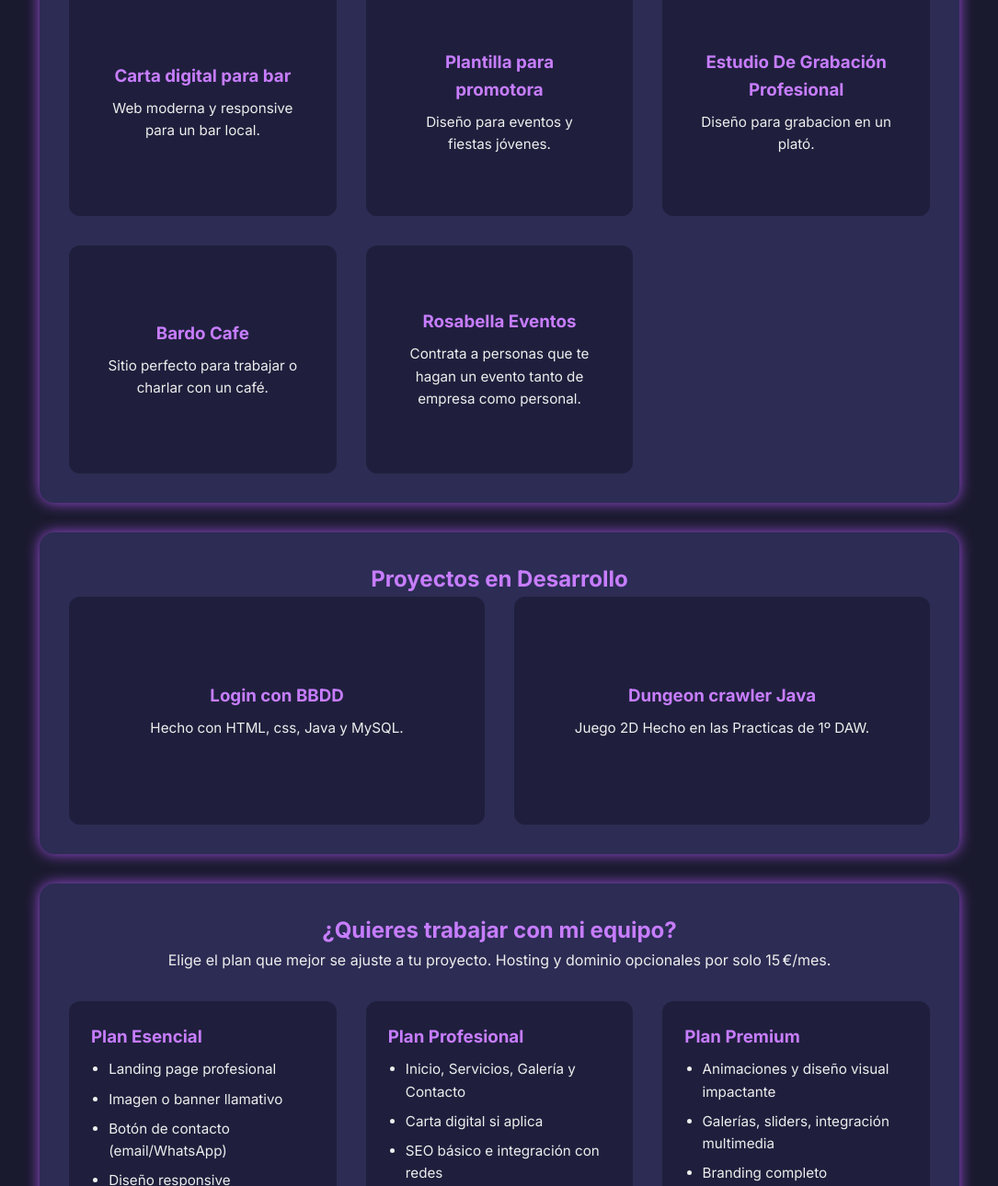
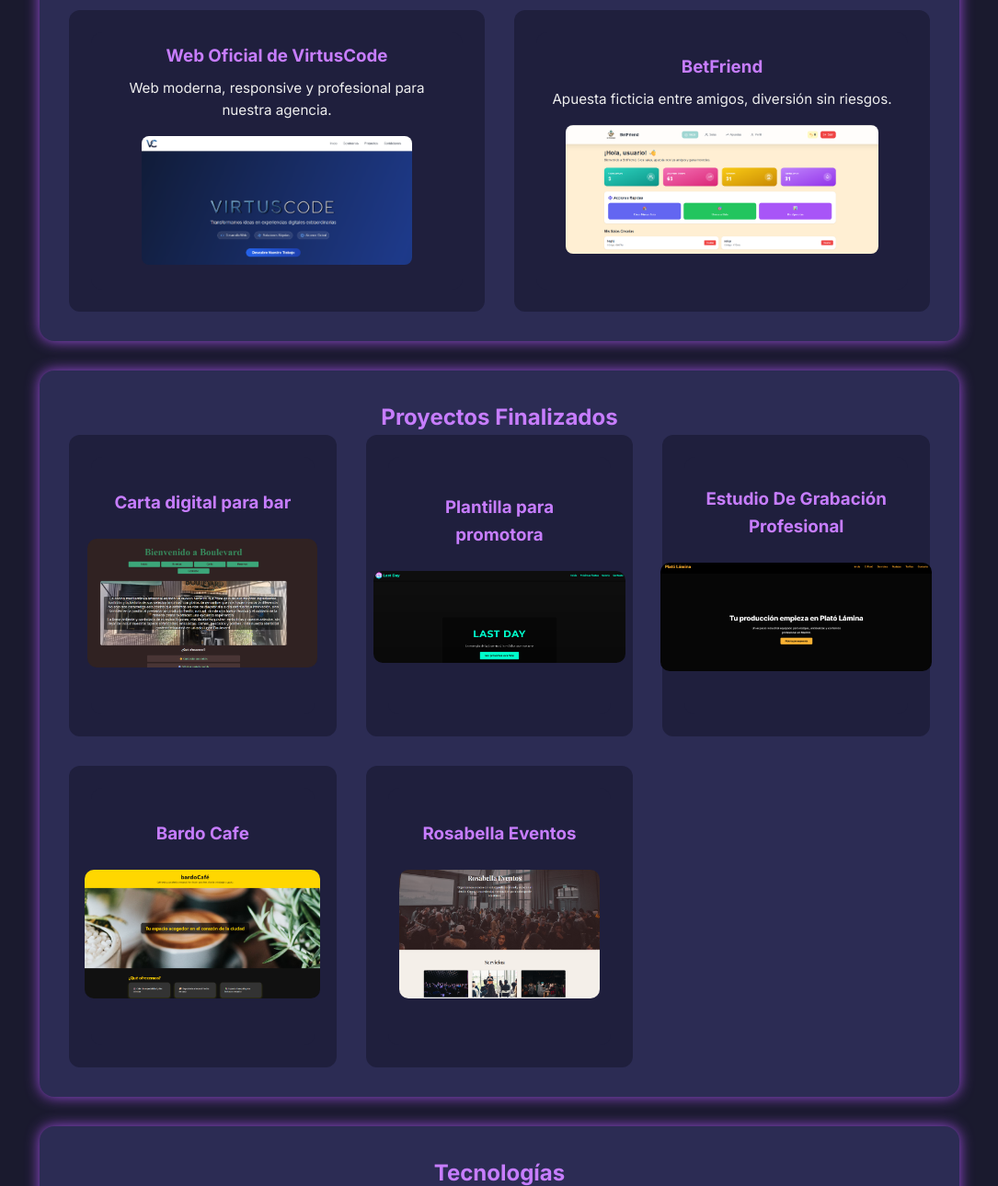
Before and after one commit to frxnchu/frxnchu, a plain HTML site: page index.html in a window 1280 px wide. Shown: the part 653-1943 px from the top of the page at 92% size, without its empty margins (97-1182 px from the left). Drawn offline with Linux system fonts and the light colour scheme.

Commit message:
Add files via upload

```diff
--- a/index.html
+++ b/index.html
@@ -55,11 +55,12 @@
         .card-inner {
             position: relative;
             width: 100%;
-            height: 200px;
+            min-height: 280px;
             text-align: center;
             transition: transform 0.6s;
             transform-style: preserve-3d;
         }
+
         .card-front, .card-back {
             position: absolute;
             width: 100%;
@@ -76,6 +77,16 @@
             background: #1f1f3d;
             color: #fff;
         }
+        .card-front img {
+            max-width: 100%;
+            max-height: 140px;
+            object-fit: contain;
+            margin-top: 1rem;
+            margin-bottom: 1rem;
+            border-radius: 10px;
+        }
+
+
         .card-back {
             background: #3f3f74;
             color: #fff;
@@ -232,12 +243,11 @@
     <br>
     <h2>Estudios</h2>
     <p>Estudiante de Desarrollo de Aplicaciones Web (DAW)</p>
-    <p>Actualmente cursando el bootcamp Full Stack Open de la Universidad de Helsinki</p>
-    <p>Grado Medio Sistemas Microinformacticos y Redes</p>
+    <p>Grado Medio Sistemas Microinformacticos y Redes (SMR)</p>
     <br>
     <h2>Experiencia</h2>
-    <p>Junior Consultant → Wise Security Global</p>
-    <p>Becario de Sistemas → Inetum</p>
+    <p>Junior IT Consultant → Wise Security Global (6 meses)</p>
+    <p>Becario de Sistemas → Inetum (3 meses)</p>
     <br>
     <h2>Sitios de Interés</h2>
     <div class="contact">
@@ -245,6 +255,47 @@
         <a href="https://www.linkedin.com/in/francisco-molina-aranda/" target="_blank">LinkedIn</a>
     </div>
 </section>
+
+<section>
+    <h2>Emprendimiento (junto a MichelAngelo)</h2>
+    <p style="text-align:center; margin-bottom: 1.5rem;">
+        Proyectos desarrollados como parte de VirtusCode.
+    </p>
+    <div class="projects">
+
+        <!-- Proyecto 1: VirtusCode -->
+        <div class="card">
+            <div class="card-inner">
+                <div class="card-front">
+                    <h3>Web Oficial de VirtusCode</h3>
+                    <p>Web moderna, responsive y profesional para nuestra agencia.</p>
+                    <img src="virtus.png" alt="Los Nens - VirtusCode" style="max-width: 100%; border-radius: 8px;">
+                </div>
+                <div class="card-back">
+                    <p>Agencia de desarrollo web y soluciones tecnológicas con identidad propia.</p>
+                    <a href="https://virtuscode.es/" target="_blank">Visitar VirtusCode</a>
+                </div>
+            </div>
+        </div>
+
+        <!-- Proyecto 2: BetFriend -->
+        <div class="card">
+            <div class="card-inner">
+                <div class="card-front">
+                    <h3>BetFriend</h3>
+                    <p>Apuesta ficticia entre amigos, diversión sin riesgos.</p>
+                    <img src="betfriend.png" alt="BetFriend Icono" style="max-width: 110%; border-radius: 8px;">
+                </div>
+                <div class="card-back">
+                    <p>Simula apuestas con amigos en un entorno gamificado y social.</p>
+                    <a href="https://betfriend.virtuscode.es/" target="_blank">Visitar BetFriend</a>
+                </div>
+            </div>
+        </div>
+
+    </div>
+</section>
+
 
 
 <section>
@@ -254,11 +305,11 @@
             <div class="card-inner">
                 <div class="card-front">
                     <h3>Carta digital para bar</h3>
-                    <p>Web moderna y responsive para un bar local.</p>
+                    <img src="bar-boulevard.png" style="max-width: 130%;">
                 </div>
                 <div class="card-back">
                     <p>Página orientada a móviles, responsive y profesional.</p>
-                    <a href="https://frxnchu.github.io/boulevard-web" target="_blank">Ver en GitHub Pages</a>
+                    <a href="https://frxnchu.github.io/boulevard-web/index.html" target="_blank">Ir a la Web</a>
                 </div>
             </div>
         </div>
@@ -266,7 +317,7 @@
             <div class="card-inner">
                 <div class="card-front">
                     <h3>Plantilla para promotora</h3>
-                    <p>Diseño para eventos y fiestas jóvenes.</p>
+                    <img src="LD.png" style="max-width: 130%;">
                 </div>
                 <div class="card-back">
                     <p>Ideal para discotecas y promotores de eventos.</p>
@@ -278,7 +329,7 @@
             <div class="card-inner">
                 <div class="card-front">
                     <h3>Estudio De Grabación Profesional</h3>
-                    <p>Diseño para grabacion en un plató.</p>
+                    <img src="la mina.png" style="max-width: 140%;">
                 </div>
                 <div class="card-back">
                     <p>Estudio de Grabación Profesional</p>
@@ -290,7 +341,7 @@
             <div class="card-inner">
                 <div class="card-front">
                     <h3>Bardo Cafe</h3>
-                    <p>Sitio perfecto para trabajar o charlar con un café.</p>
+                    <img src="bardo-cafe.png" style="max-width: 130%;">
                 </div>
                 <div class="card-back">
                     <p>Ciber Cafe</p>
@@ -302,7 +353,7 @@
             <div class="card-inner">
                 <div class="card-front">
                     <h3>Rosabella Eventos</h3>
-                    <p>Contrata a personas que te hagan un evento tanto de empresa como personal.</p>
+                    <img src="rosabella.png" style="max-width: 130%;">
                 </div>
                 <div class="card-back">
                     <p>Web para contratar a gente que prepare eventos</p>
@@ -313,6 +364,7 @@
     </div>
 </section>
 
+<!--
 <section>
     <h2>Proyectos en Desarrollo</h2>
     <div class="projects">
@@ -328,71 +380,9 @@
                 </div>
             </div>
         </div>
-        <div class="card">
-            <div class="card-inner">
-                <div class="card-front">
-                    <h3>Dungeon crawler Java</h3>
-                    <p>Juego 2D Hecho en las Practicas de 1º DAW.</p>
-                </div>
-                <div class="card-back">
-                    <p>Hecho con libGDX en grupo DAW.</p>
-                    <a href="https://github.com/frxnchu/ShadowOfJade/tree/master/ShadowOfJade" target="_blank">(En desarrollo)</a>
-                </div>
-            </div>
-        </div>
     </div>
 </section>
-
-<section>
-    <h2>¿Quieres trabajar con mi equipo?</h2>
-    <p style="text-align:center; margin-bottom: 2rem;">Elige el plan que mejor se ajuste a tu proyecto. Hosting y dominio opcionales por solo 15 €/mes.</p>
-    <div class="projects">
-        <div class="card">
-            <h3>Plan Esencial</h3>
-            <ul>
-                <li>Landing page profesional</li>
-                <li>Imagen o banner llamativo</li>
-                <li>Botón de contacto (email/WhatsApp)</li>
-                <li>Diseño responsive</li>
-            </ul>
-            <p><strong>Desde 150 €</strong></p>
-            <p>+ Hosting/Dominio: 15 €/mes (opcional)</p>
-        </div>
-        <div class="card">
-            <h3>Plan Profesional</h3>
-            <ul>
-                <li>Inicio, Servicios, Galería y Contacto</li>
-                <li>Carta digital si aplica</li>
-                <li>SEO básico e integración con redes</li>
-                <li>Diseño responsive y personalizado</li>
-            </ul>
-            <p><strong>Desde 350 €</strong></p>
-            <p>+ Hosting/Dominio: 15 €/mes (opcional)</p>
-        </div>
-        <div class="card">
-            <h3>Plan Premium</h3>
-            <ul>
-                <li>Animaciones y diseño visual impactante</li>
-                <li>Galerías, sliders, integración multimedia</li>
-                <li>Branding completo personalizado</li>
-                <li>Hasta 6 secciones a medida</li>
-            </ul>
-            <p><strong>Desde 700 €</strong></p>
-            <p>+ Hosting/Dominio: 15 €/mes (opcional)</p>
-        </div>
-        <div class="card">
-            <h3>Plan Mantenimiento</h3>
-            <ul>
-                <li>Cambios menores (textos, fotos, enlaces)</li>
-                <li>Revisión mensual</li>
-                <li>Copias de seguridad</li>
-                <li>Soporte técnico continuo</li>
-            </ul>
-            <p><strong>Desde 25 €/mes</strong></p>
-        </div>
-    </div>
-</section>
-
+-->
 <section>
     <h2>Tecnologías</h2>
     <div class="scrolling-tech">
@@ -442,7 +432,7 @@
 
 <section class="contact">
     <h2>Contacto</h2>
-    <p>franchucode@gmail.com</p>
+    <p>franchu.molina.aranda@gmail.com</p>
 </section>
 
 </body>
```
Also changed, not shown: LD.png (added), bar-boulevard.png (added), bardo-cafe.png (added), betfriend.png (added), la mina.png (added), rosabella.png (added), virtus.png (added).
